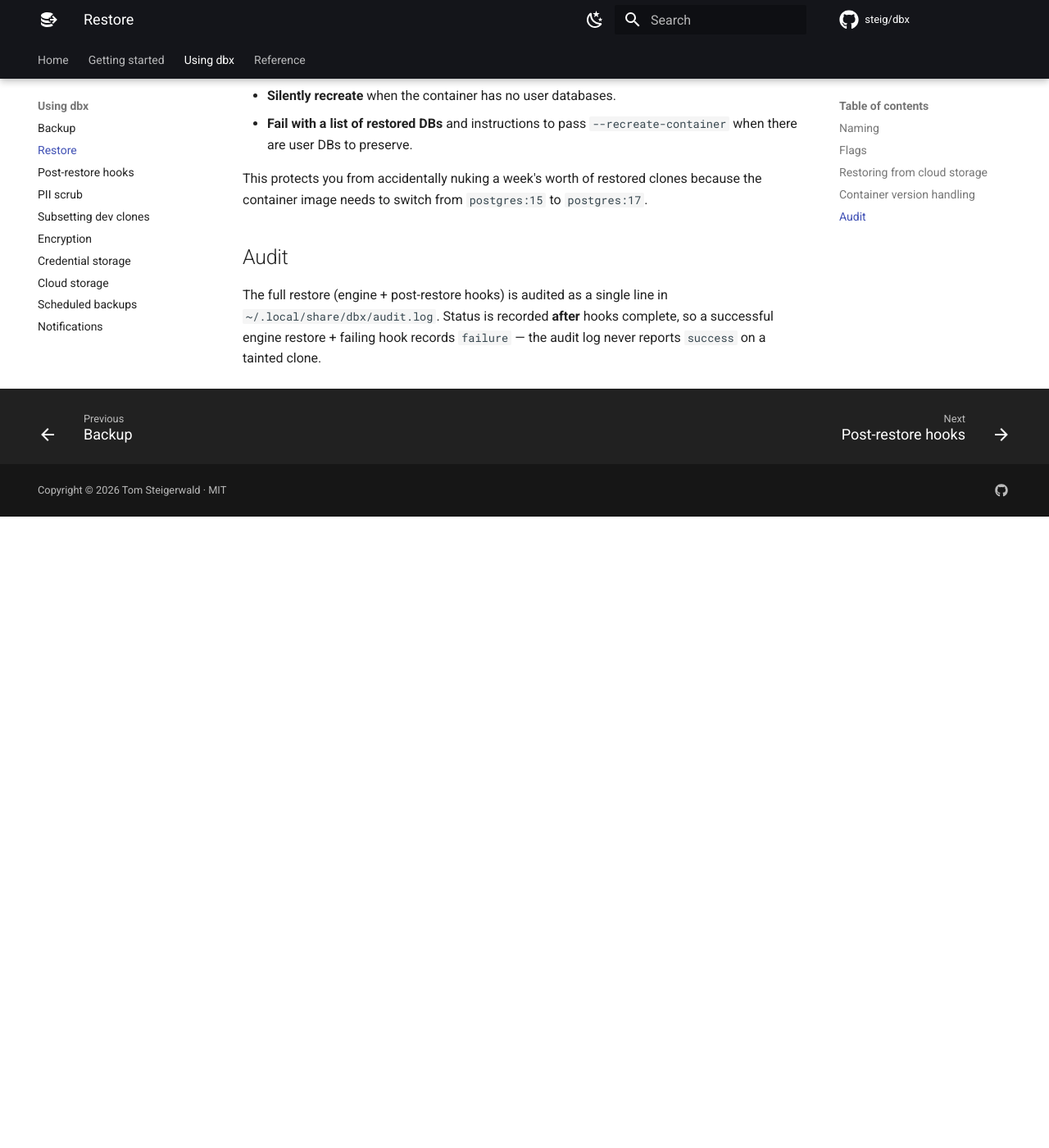
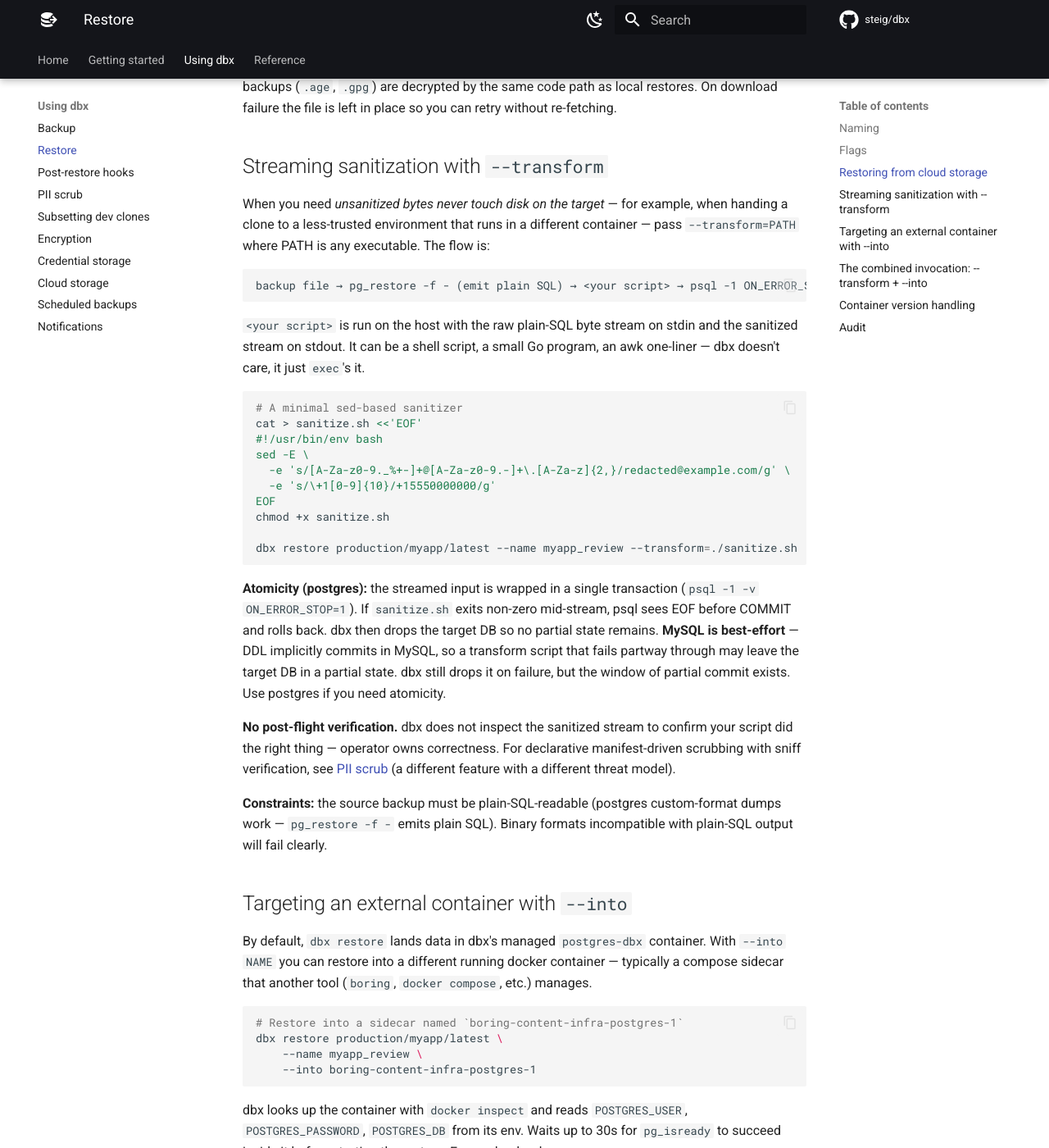
Before and after one commit to steig/dbx, an MkDocs documentation site: the page built from docs/restore.md, in a window 1280 px wide and 1400 px high, scrolled down 1921 px. Shown: the whole window at 82% size. Built offline with MkDocs 1.6.1 and Material for MkDocs 9.7.7, drawn with Linux system fonts in a browser that asks for light colours; comment, search, counter and statistics services are not loaded; before the commit the page ends 2551 px from its top, so only the background shows below that; some of the changed text lies outside the part shown.

Commit message:
feat(restore): --transform=<script> and --into <container> (boring integration)
The boring project (issue #41) needs two restore flags to ship its
v0.5 `restore:` profile, which pipes prod-shape data into a
compose-managed postgres sidecar after streaming sanitization:

- `--transform=PATH` — pipe the restore through a host script before
  any target write. Unsanitized bytes never touch disk. Postgres path:
  `pg_restore -f -` (custom → plain SQL) → script → `psql -1
  ON_ERROR_STOP=1`. Atomic on failure (single transaction rolls back;
  dbx drops the target). MySQL path: `decompress → filter → script →
  mysql`. Best-effort atomicity (DDL implicitly commits) — documented.

- `--into NAME` — restore into an external running container instead
  of dbx's managed postgres-dbx. Reads POSTGRES_USER / PASSWORD / DB
  from the container's env via `docker inspect`. Waits up to 30s for
  pg_isready. Postgres only; MySQL --into rejected with a clear error.
  Implicitly bypasses the scrub gate (we can't safely DROP a
  user-managed container's DB) with a loud warning + scrub_bypass
  audit log entry.

The two flags compose. The combined invocation is the boring use case:

  dbx restore prod/myapp/latest \
      --transform=./sanitize.sh \
      --into boring-content-infra-postgres-1

Closes #41.

Open design questions answered:
1. --transform plugs into option (c) — pg_restore -f - against the
   existing custom-format backup. Works for both stored and live
   restores; no need to change pg_backup or add a "plain-SQL mode".
2. --into bypasses the scrub gate (option b — mirrors --no-scrub
   semantics with audit log entry). Operator owns external-container
   safety.
3. --from-remote + --transform composes naturally (fetch to temp,
   then the same streaming pipeline). No special handling needed.
4. No sniff verification for --transform. Documented in restore.md.

9 integration tests; 0 regressions in the 328-test unit suite or the
pre-existing scrub gate tests.

Co-Authored-By: Claude Opus 4.7 <noreply@anthropic.com>

````diff
--- a/docs/restore.md
+++ b/docs/restore.md
@@ -30,8 +30,10 @@ If you don't pass `--name`, dbx generates `<db>_v<N>_<YYYYMMDD>` and bumps `<N>`
 | `--keep-download` | Keep the locally-staged copy after a `--from-remote` restore succeeds (default: deleted). |
 | `--no-post-restore` | Skip configured [post-restore hooks](post-restore-hooks.md) for this run. |
 | `--hooks-only` | Skip the engine restore; only run configured hooks against the DB named by `--name`. Useful for iterating on hook scripts. |
+| `--transform PATH` | Pipe the restore byte-stream through a host-side executable before any write to the target. See [Streaming sanitization](#streaming-sanitization-with-transform) below. |
+| `--into NAME` | Restore into a named external docker container (e.g. a compose-managed postgres sidecar) instead of the managed `postgres-dbx`. Postgres only. See [Targeting an external container](#targeting-an-external-container-with-into) below. |
 
-`--hooks-only` requires `--name <existing-db>` and is mutually exclusive with `--no-post-restore` and `--from-remote`.
+`--hooks-only` requires `--name <existing-db>` and is mutually exclusive with `--no-post-restore`, `--from-remote`, `--transform`, and `--into`.
 
 ## Restoring from cloud storage
 
@@ -50,6 +52,69 @@ dbx restore --from-remote prod/db/db_20260510_120000.sql.zst.age --keep-download
 
 `latest` resolves to the lex-max filename returned by `storage list <host>/<db>` — since backups embed a zero-padded `YYYYMMDD_HHMMSS` timestamp, that's the newest one. Encrypted backups (`.age`, `.gpg`) are decrypted by the same code path as local restores. On download failure the file is left in place so you can retry without re-fetching.
 
+## Streaming sanitization with `--transform`
+
+When you need *unsanitized bytes never touch disk on the target* — for example, when handing a clone to a less-trusted environment that runs in a different container — pass `--transform=PATH` where PATH is any executable. The flow is:
+
+```text
+backup file → pg_restore -f - (emit plain SQL) → <your script> → psql -1 ON_ERROR_STOP=1
+```
+
+`<your script>` is run on the host with the raw plain-SQL byte stream on stdin and the sanitized stream on stdout. It can be a shell script, a small Go program, an awk one-liner — dbx doesn't care, it just `exec`'s it.
+
+```bash
+# A minimal sed-based sanitizer
+cat > sanitize.sh <<'EOF'
+#!/usr/bin/env bash
+sed -E \
+  -e 's/[A-Za-z0-9._%+-]+@[A-Za-z0-9.-]+\.[A-Za-z]{2,}/redacted@example.com/g' \
+  -e 's/\+1[0-9]{10}/+15550000000/g'
+EOF
+chmod +x sanitize.sh
+
+dbx restore production/myapp/latest --name myapp_review --transform=./sanitize.sh
+```
+
+**Atomicity (postgres):** the streamed input is wrapped in a single transaction (`psql -1 -v ON_ERROR_STOP=1`). If `sanitize.sh` exits non-zero mid-stream, psql sees EOF before COMMIT and rolls back. dbx then drops the target DB so no partial state remains. **MySQL is best-effort** — DDL implicitly commits in MySQL, so a transform script that fails partway through may leave the target DB in a partial state. dbx still drops it on failure, but the window of partial commit exists. Use postgres if you need atomicity.
+
+**No post-flight verification.** dbx does not inspect the sanitized stream to confirm your script did the right thing — operator owns correctness. For declarative manifest-driven scrubbing with sniff verification, see [PII scrub](scrub.md) (a different feature with a different threat model).
+
+**Constraints:** the source backup must be plain-SQL-readable (postgres custom-format dumps work — `pg_restore -f -` emits plain SQL). Binary formats incompatible with plain-SQL output will fail clearly.
+
+## Targeting an external container with `--into`
+
+By default, `dbx restore` lands data in dbx's managed `postgres-dbx` container. With `--into NAME` you can restore into a different running docker container — typically a compose sidecar that another tool (`boring`, `docker compose`, etc.) manages.
+
+```bash
+# Restore into a sidecar named `boring-content-infra-postgres-1`
+dbx restore production/myapp/latest \
+    --name myapp_review \
+    --into boring-content-infra-postgres-1
+```
+
+dbx looks up the container with `docker inspect` and reads `POSTGRES_USER`, `POSTGRES_PASSWORD`, `POSTGRES_DB` from its env. Waits up to 30s for `pg_isready` to succeed inside it before starting the restore. Errors clearly when:
+
+- The container isn't running
+- The container has no `POSTGRES_USER` env (i.e. isn't a postgres-shaped container)
+- Postgres in the container doesn't become ready within the timeout
+
+**`--into` bypasses the [PII scrub gate](scrub.md).** dbx can't safely DROP a user-managed container's DB on a sniff failure, so the gate doesn't run. A loud warning is logged and a `scrub_bypass` audit record is written. The expectation is that you combine `--into` with `--transform` (where your script is the sanitization layer) — see the next section.
+
+**Postgres only.** `--into` for MySQL is not supported yet. Use postgres if you need this.
+
+## The combined invocation: `--transform` + `--into`
+
+The boring v0.5 use case:
+
+```bash
+dbx restore production/myapp/latest \
+    --name myapp_review \
+    --transform=./sanitize.sh \
+    --into boring-content-infra-postgres-1
+```
+
+This pipes the backup through `sanitize.sh` and lands the sanitized rows in the named sidecar — no unsanitized bytes on disk, no temp file the operator could read mid-restore, no managed-container clutter. The two flags compose; failures of either step trigger atomic rollback + drop.
+
 ## Container version handling
 
 If the existing restore container's image doesn't match what's needed for the backup, dbx will:
````
Also changed, not shown: CHANGELOG.md (+6 -0 lines), docs/boring-integration-requirements.md (added, +110 -0 lines), 4 other files.
